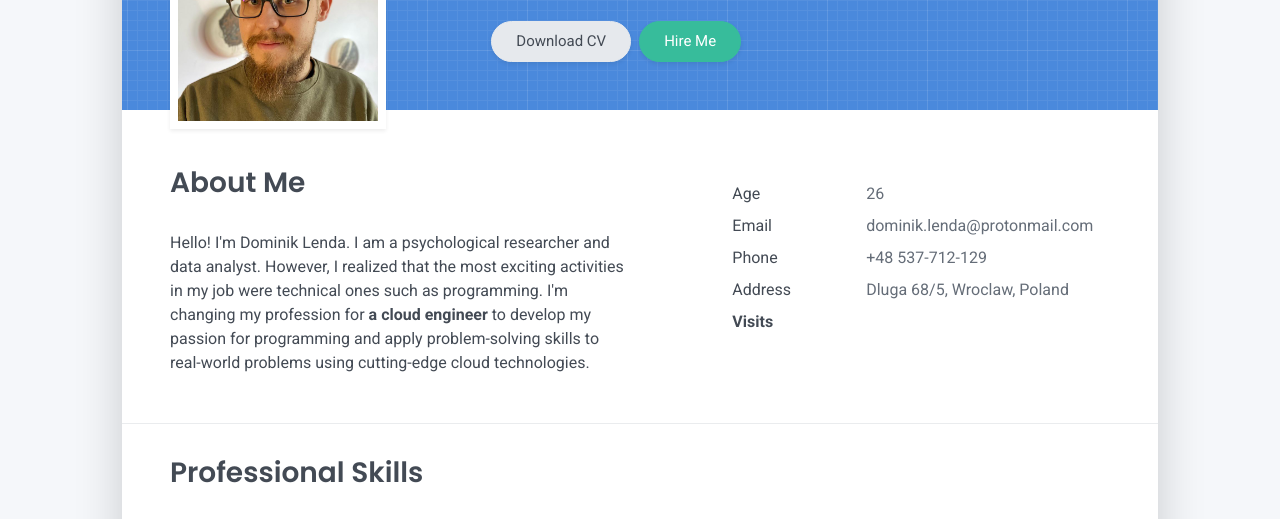
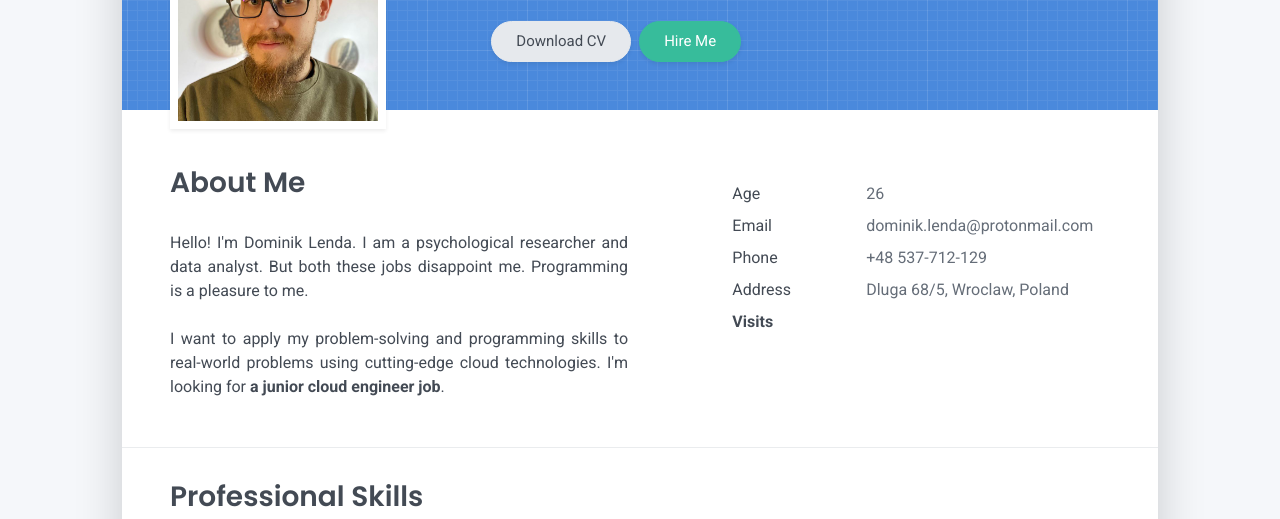
Before and after one commit to dominik-lenda/resume-azure-acg-challenge, a plain HTML site: page frontend/index.html in a window 1280 px wide. Shown: the part 259-778 px from the top of the page. Drawn offline with Linux system fonts and the light colour scheme; no server answers.

Commit message:
change About me section; justify it

```diff
--- a/frontend/index.html
+++ b/frontend/index.html
@@ -63,12 +63,13 @@
     <div class="row">
       <div class="col-md-6">
         <h2 class="h3 mb-3">About Me</h2>
-          <p>
-            Hello! I'm Dominik Lenda. I am a psychological researcher and data analyst.
-            However, I realized that the most exciting activities in my job were technical ones such as programming.
-            I'm changing my profession for
-              <span style="font-weight: bold;">a cloud engineer</span>
-            to develop my passion for programming and apply problem-solving skills to real-world problems using cutting-edge cloud technologies.
+          <p style="text-align: justify;">
+            Hello! I'm Dominik Lenda. I am a psychological researcher and data analyst. But both these jobs disappoint me.
+            Programming is a pleasure to me.
+            </br></br>
+
+            I want to apply my problem-solving and programming skills to real-world problems using cutting-edge cloud technologies.
+            I'm looking for <span style="font-weight: bold;">a junior cloud engineer job</span>.
           </p>
       </div>
       <div class="col-md-5 offset-md-1">
```
